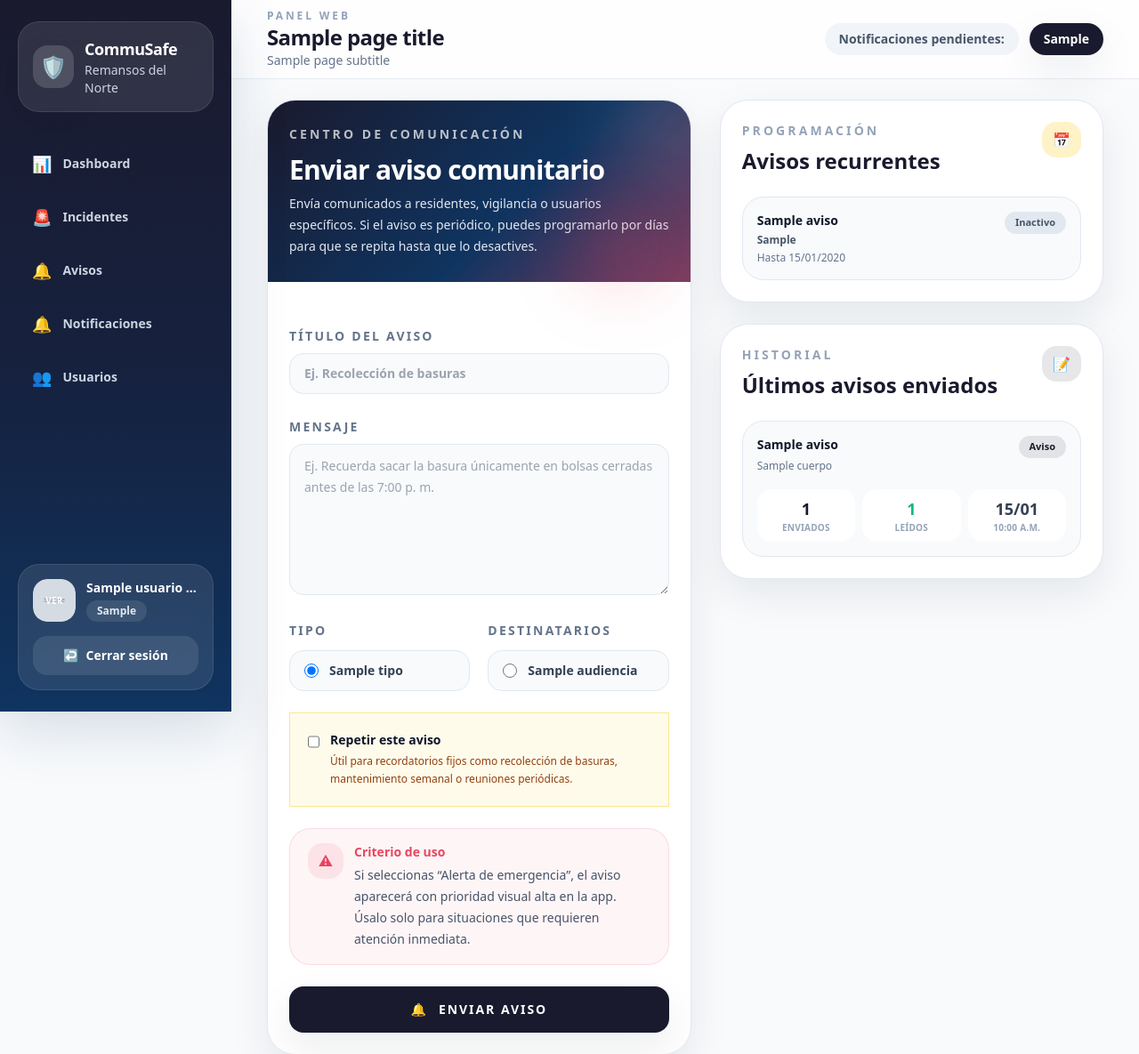
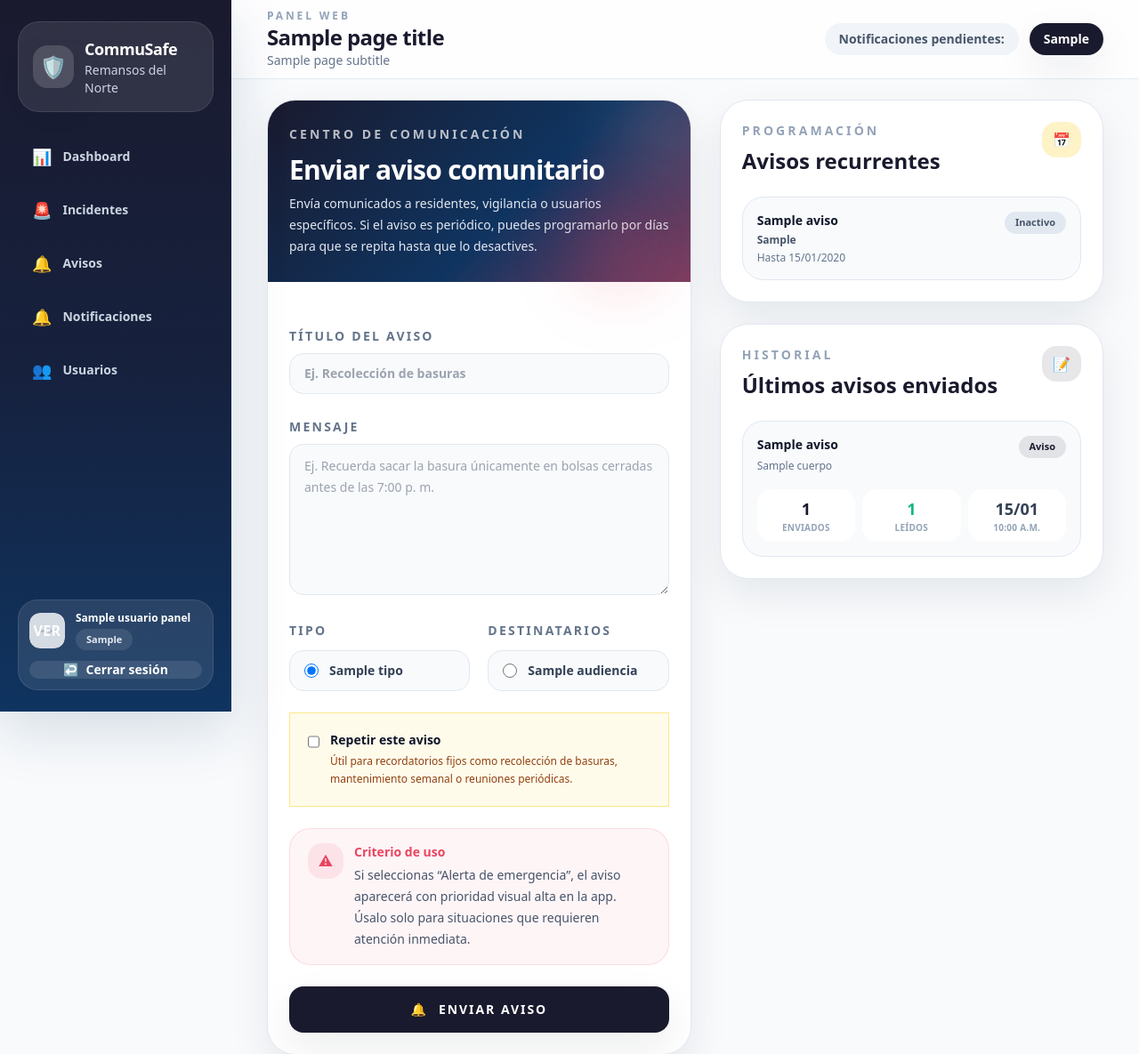
Before and after one commit to juanvizuette7/CommuSafe, a Django app: template frontend/templates/panel/avisos.html in a window 1280 px wide. Shown: the top 1185 px of the page at 89% size. Run offline with Django 4.2, Linux system fonts and the light colour scheme; the template is opened without the code that fills it: most values are stand-ins (such as "Sample title", 1, 10 or a date in 2020); grey boxes marked "Sample" are stand-in pictures.

Commit message:
Hacer responsive cierre de sesion web

```diff
--- a/frontend/templates/panel/base.html
+++ b/frontend/templates/panel/base.html
@@ -78,8 +78,8 @@
     class="min-h-screen bg-surface"
 >
     <div class="fixed inset-y-0 left-0 z-40 hidden w-[260px] lg:block">
-        <aside class="flex h-full flex-col bg-[linear-gradient(180deg,_#1A1A2E_0%,_#16213E_52%,_#0F3460_100%)] px-5 py-6 text-white shadow-glass">
-            <div class="rounded-[24px] border border-white/10 bg-white/10 px-4 py-4 backdrop-blur-md">
+        <aside class="flex h-full min-h-0 flex-col bg-[linear-gradient(180deg,_#1A1A2E_0%,_#16213E_52%,_#0F3460_100%)] px-5 py-6 text-white shadow-glass">
+            <div class="shrink-0 rounded-[24px] border border-white/10 bg-white/10 px-4 py-4 backdrop-blur-md">
                 <div class="flex items-center gap-3">
                     <div class="flex h-12 w-12 items-center justify-center rounded-2xl bg-white/15 text-2xl shadow-soft">&#128737;&#65039;</div>
                     <div>
@@ -89,7 +89,7 @@
                 </div>
             </div>
 
-            <nav class="mt-8 space-y-2">
+            <nav class="mt-6 min-h-0 flex-1 space-y-2 overflow-y-auto pr-1">
                 <a href="{% url 'panel_web:dashboard' %}" class="flex items-center gap-3 rounded-2xl px-4 py-3 text-sm font-semibold transition {% if active_nav == 'dashboard' %}bg-white/15 text-white shadow-soft{% else %}text-slate-300 hover:bg-white/10 hover:text-white{% endif %}">
                     <span class="text-lg">&#128202;</span>
                     <span>Dashboard</span>
@@ -127,35 +127,35 @@
                 {% endif %}
             </nav>
 
-            <div class="mt-auto rounded-[24px] border border-white/10 bg-white/10 p-4 backdrop-blur-md">
+            <div class="mt-5 shrink-0 rounded-[22px] border border-white/10 bg-white/10 p-3 backdrop-blur-md">
                 <div class="flex items-center gap-3">
                     {% if usuario_panel.foto_perfil %}
-                    <a href="{{ usuario_panel.foto_perfil.url }}" target="_blank" rel="noopener" @click.prevent="abrirImagen('{{ usuario_panel.foto_perfil.url }}', 'Foto de perfil de {{ usuario_panel.nombre_completo|escapejs }}')" class="group relative shrink-0 overflow-hidden rounded-2xl focus:outline-none focus:ring-4 focus:ring-white/20" aria-label="Ver foto de perfil de {{ usuario_panel.nombre_completo }}">
-                        <img src="{{ usuario_panel.foto_perfil.url }}" alt="Foto de perfil" class="h-12 w-12 rounded-2xl object-cover transition hover:brightness-110" onerror="this.parentElement.classList.add('hidden'); this.parentElement.nextElementSibling.classList.remove('hidden');">
-                        <span class="absolute inset-0 flex items-center justify-center rounded-2xl bg-primary/70 text-[10px] font-black uppercase tracking-wide text-white opacity-0 transition group-hover:opacity-100">
+                    <a href="{{ usuario_panel.foto_perfil.url }}" target="_blank" rel="noopener" @click.prevent="abrirImagen('{{ usuario_panel.foto_perfil.url }}', 'Foto de perfil de {{ usuario_panel.nombre_completo|escapejs }}')" class="group relative shrink-0 overflow-hidden rounded-xl focus:outline-none focus:ring-4 focus:ring-white/20" aria-label="Ver foto de perfil de {{ usuario_panel.nombre_completo }}">
+                        <img src="{{ usuario_panel.foto_perfil.url }}" alt="Foto de perfil" class="h-10 w-10 rounded-xl object-cover transition hover:brightness-110" onerror="this.parentElement.classList.add('hidden'); this.parentElement.nextElementSibling.classList.remove('hidden');">
+                        <span class="absolute inset-0 flex items-center justify-center rounded-xl bg-primary/70 text-[9px] font-black uppercase tracking-wide text-white opacity-0 transition group-hover:opacity-100">
                             Ver
                         </span>
                     </a>
-                    <div class="hidden h-12 w-12 shrink-0 items-center justify-center rounded-2xl bg-white/15 text-sm font-extrabold flex">
+                    <div class="hidden h-10 w-10 shrink-0 items-center justify-center rounded-xl bg-white/15 text-xs font-extrabold flex">
                         {{ usuario_panel.nombre|first }}{{ usuario_panel.apellido|first }}
                     </div>
                     {% else %}
-                    <div class="flex h-12 w-12 shrink-0 items-center justify-center rounded-2xl bg-white/15 text-sm font-extrabold">
+                    <div class="flex h-10 w-10 shrink-0 items-center justify-center rounded-xl bg-white/15 text-xs font-extrabold">
                         {{ usuario_panel.nombre|first }}{{ usuario_panel.apellido|first }}
                     </div>
                     {% endif %}
                     <div class="min-w-0">
-                        <p class="truncate text-sm font-bold">{{ usuario_panel.nombre_completo }}</p>
-                        <p class="mt-1 inline-flex rounded-full bg-white/10 px-3 py-1 text-xs font-semibold text-slate-200">
+                        <p class="truncate text-xs font-bold sm:text-sm">{{ usuario_panel.nombre_completo }}</p>
+                        <p class="mt-1 inline-flex max-w-full truncate rounded-full bg-white/10 px-3 py-1 text-[11px] font-semibold text-slate-200">
                             {{ usuario_panel.get_rol_display }}
                         </p>
                     </div>
                 </div>
-                <form method="post" action="{% url 'panel_web:logout' %}" class="mt-4">
+                <form method="post" action="{% url 'panel_web:logout' %}" class="mt-3">
                     {% csrf_token %}
-                    <button type="submit" class="flex w-full items-center justify-center gap-2 rounded-2xl bg-white/10 px-4 py-3 text-sm font-semibold text-white transition hover:bg-white/15">
+                    <button type="submit" class="flex min-h-11 w-full items-center justify-center gap-2 rounded-2xl bg-white/10 px-3 py-2.5 text-sm font-semibold text-white transition hover:bg-white/15 focus:outline-none focus:ring-4 focus:ring-white/15">
                         <span>&#8617;&#65039;</span>
-                        <span>Cerrar sesión</span>
+                        <span class="truncate">Cerrar sesión</span>
                     </button>
                 </form>
             </div>
@@ -188,15 +188,15 @@
     </div>
 
     <div x-show="mobileSidebar" x-transition.opacity class="fixed inset-0 z-50 bg-slate-950/50 lg:hidden" style="display: none;">
-        <div @click.away="mobileSidebar = false" class="h-full w-[280px] bg-[linear-gradient(180deg,_#1A1A2E_0%,_#16213E_52%,_#0F3460_100%)] px-5 py-6 text-white shadow-glass">
-            <div class="flex items-center justify-between">
+        <div @click.away="mobileSidebar = false" class="flex h-full w-[min(86vw,300px)] flex-col overflow-hidden bg-[linear-gradient(180deg,_#1A1A2E_0%,_#16213E_52%,_#0F3460_100%)] px-5 py-6 text-white shadow-glass">
+            <div class="flex shrink-0 items-center justify-between">
                 <div>
                     <p class="text-lg font-extrabold">CommuSafe</p>
                     <p class="text-sm text-slate-300">Remansos del Norte</p>
                 </div>
                 <button @click="mobileSidebar = false" class="rounded-2xl bg-white/10 px-3 py-2 text-sm">&#10005;</button>
             </div>
-            <nav class="mt-8 space-y-2">
+            <nav class="mt-6 min-h-0 flex-1 space-y-2 overflow-y-auto pr-1">
                 <a href="{% url 'panel_web:dashboard' %}" class="flex items-center gap-3 rounded-2xl px-4 py-3 text-sm font-semibold {% if active_nav == 'dashboard' %}bg-white/15{% else %}text-slate-300{% endif %}">&#128202; <span>Dashboard</span></a>
                 <a href="{% url 'panel_web:incidentes_lista' %}" class="flex items-center gap-3 rounded-2xl px-4 py-3 text-sm font-semibold {% if active_nav == 'incidentes' %}bg-white/15{% else %}text-slate-300{% endif %}">&#128680; <span>Incidentes</span></a>
                 {% if active_nav == 'incidentes' and usuario_panel.es_administrador %}
@@ -216,6 +216,38 @@
                 </a>
                 {% endif %}
             </nav>
+            <div class="mt-5 shrink-0 rounded-[22px] border border-white/10 bg-white/10 p-3 backdrop-blur-md">
+                <div class="flex items-center gap-3">
+                    {% if usuario_panel.foto_perfil %}
+                    <a href="{{ usuario_panel.foto_perfil.url }}" target="_blank" rel="noopener" @click.prevent="abrirImagen('{{ usuario_panel.foto_perfil.url }}', 'Foto de perfil de {{ usuario_panel.nombre_completo|escapejs }}')" class="group relative shrink-0 overflow-hidden rounded-xl focus:outline-none focus:ring-4 focus:ring-white/20" aria-label="Ver foto de perfil de {{ usuario_panel.nombre_completo }}">
+                        <img src="{{ usuario_panel.foto_perfil.url }}" alt="Foto de perfil" class="h-10 w-10 rounded-xl object-cover transition hover:brightness-110" onerror="this.parentElement.classList.add('hidden'); this.parentElement.nextElementSibling.classList.remove('hidden');">
+                        <span class="absolute inset-0 flex items-center justify-center rounded-xl bg-primary/70 text-[9px] font-black uppercase tracking-wide text-white opacity-0 transition group-hover:opacity-100">
+                            Ver
+                        </span>
+                    </a>
+                    <div class="hidden h-10 w-10 shrink-0 items-center justify-center rounded-xl bg-white/15 text-xs font-extrabold flex">
+                        {{ usuario_panel.nombre|first }}{{ usuario_panel.apellido|first }}
+                    </div>
+                    {% else %}
+                    <div class="flex h-10 w-10 shrink-0 items-center justify-center rounded-xl bg-white/15 text-xs font-extrabold">
+                        {{ usuario_panel.nombre|first }}{{ usuario_panel.apellido|first }}
+                    </div>
+                    {% endif %}
+                    <div class="min-w-0">
+                        <p class="truncate text-sm font-bold">{{ usuario_panel.nombre_completo }}</p>
+                        <p class="mt-1 inline-flex max-w-full truncate rounded-full bg-white/10 px-3 py-1 text-[11px] font-semibold text-slate-200">
+                            {{ usuario_panel.get_rol_display }}
+                        </p>
+                    </div>
+                </div>
+                <form method="post" action="{% url 'panel_web:logout' %}" class="mt-3">
+                    {% csrf_token %}
+                    <button type="submit" class="flex min-h-11 w-full items-center justify-center gap-2 rounded-2xl bg-white/10 px-3 py-2.5 text-sm font-semibold text-white transition hover:bg-white/15 focus:outline-none focus:ring-4 focus:ring-white/15">
+                        <span>&#8617;&#65039;</span>
+                        <span class="truncate">Cerrar sesión</span>
+                    </button>
+                </form>
+            </div>
         </div>
     </div>
 
```
